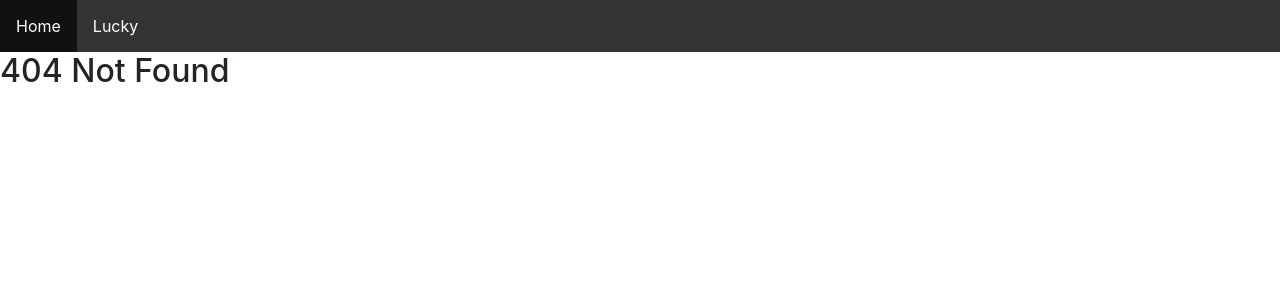
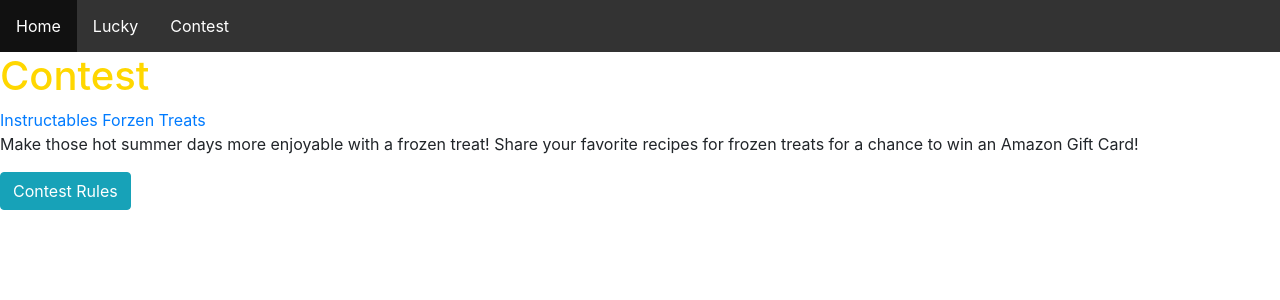
Before and after one commit to jamesbond00r/AWSReact, a React (Create React App) app: page /Contest in a window 1280 px wide. Before the commit this address had no page. Shown: the top 300 px of the page. Built offline with nearby package versions, Linux system fonts and the light colour scheme.

Commit message:
add contest page

```diff
--- /dev/null
+++ b/src/Contest.js
@@ -0,0 +1,24 @@
+import React from 'react';
+import './App.css';
+import Button from 'react-bootstrap/Button';
+import 'bootstrap/dist/css/bootstrap.min.css';
+
+
+class Contest extends React.Component {
+	render() {
+		return (
+      <div>
+ <h1>Contest</h1>
+ <a href="https://www.instructables.com/contest/frozentreats2020/">Instructables Forzen Treats </a>
+ <p>Make those hot summer days more enjoyable with a frozen treat! Share your favorite recipes for frozen treats for a chance to win an Amazon Gift Card! </p>
+  <a href="https://www.instructables.com/contest/frozentreats2020/"> <Button variant="info">Contest Rules</Button></a>
+    </div>
+    );
+  }
+}
+
+
+
+
+
+export default Contest
--- a/src/index.js
+++ b/src/index.js
@@ -4,6 +4,7 @@
 import './index.css';
 import App from './App';
 import Lucky from './lucky.js';
+import Contest from './Contest';
 import NotFound from './notFound.js'
 import * as serviceWorker from './serviceWorker';
 
@@ -19,13 +20,18 @@
 				<Link to="/">Home</Link>
 			</li>
 			<li>
-				<Link to="/lucky.js">Lucky</Link>
+				<Link to="/lucky">Lucky</Link>
+			</li>
+			<li>
+			<Link to='/Contest'>Contest</Link>
 			</li>
 				</ul>
 			<Switch>
 		<Route exact path="/" component={App} />
 
-		<Route path="/lucky.js" component={Lucky} />
+		<Route path="/lucky" component={Lucky} />
+
+		<Route path='/Contest' component={Contest} />
 
 		<Route component={NotFound} />
 		</Switch>
```
